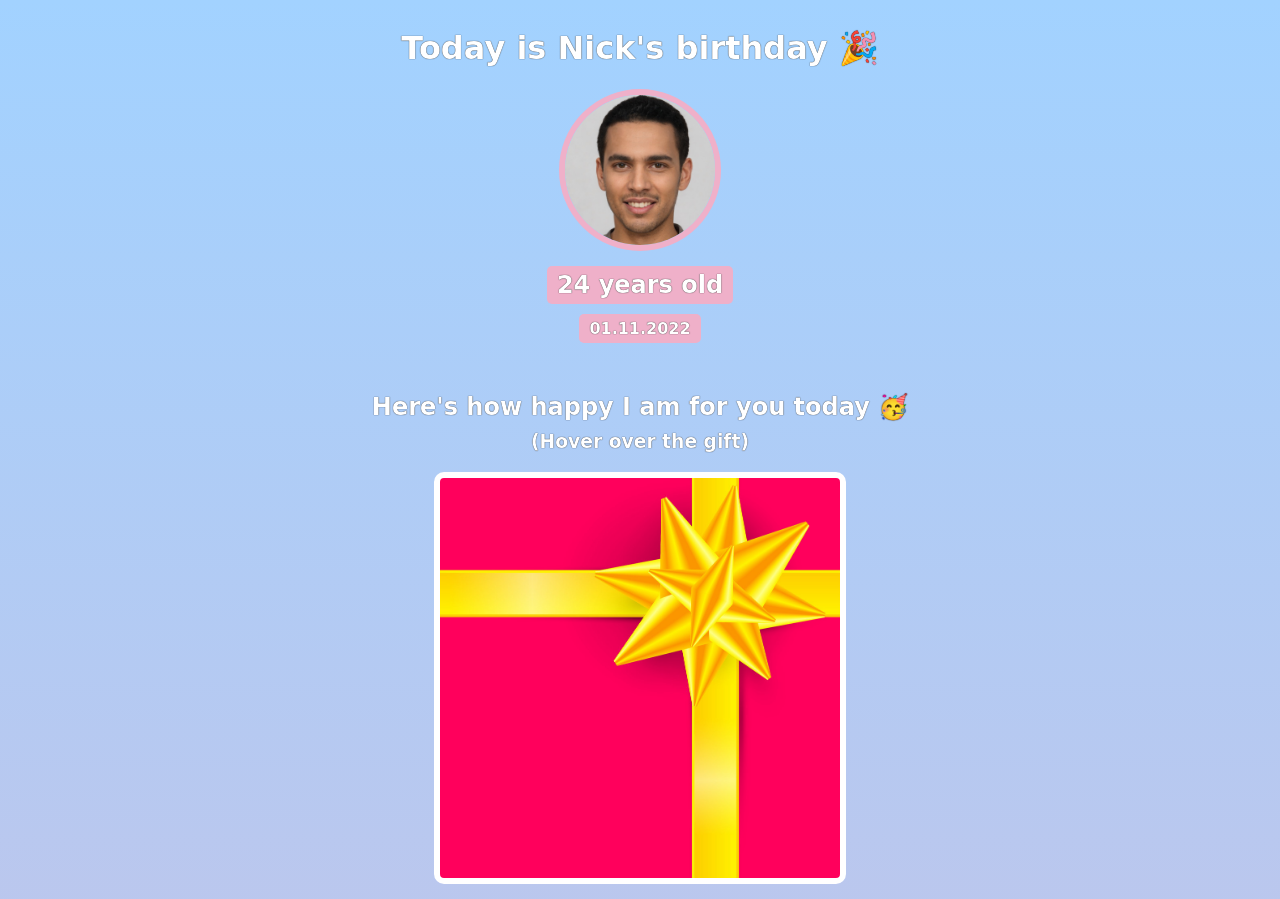
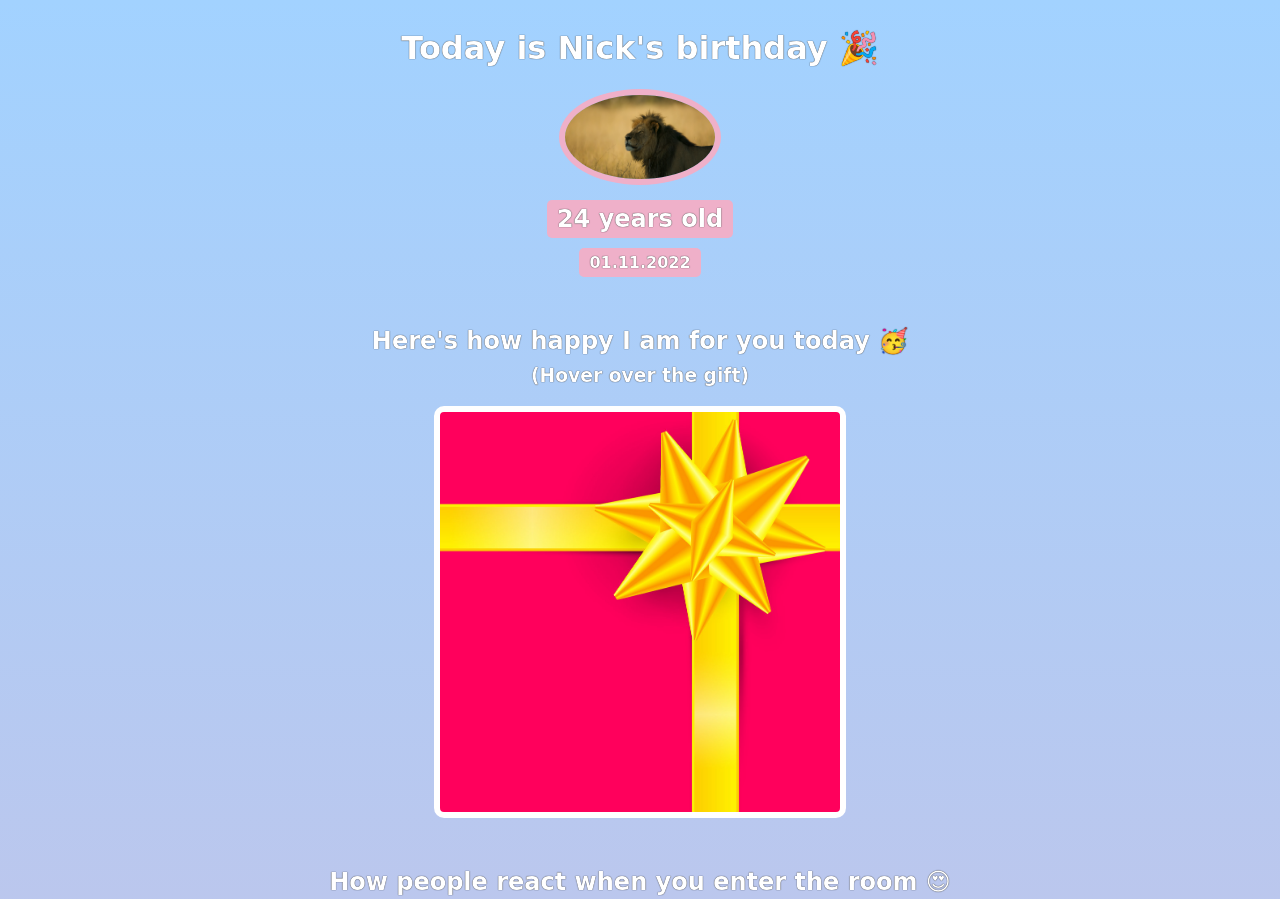
Before and after one commit to Ruthosas3naga/gift-card, a plain HTML site: page index.html in a window 1280 px wide. Shown: the top 899 px of the page. Drawn offline with Linux system fonts and the light colour scheme; a web font is replaced by a local one.

Commit message:
added a lion picture

```diff
--- a/index.html
+++ b/index.html
@@ -8,7 +8,7 @@
     <body>
         <div id="header">
             <h1>Today is Nick's birthday 🎉</h1>
-            <img id="bff-img" src="images/nick.jpg">
+            <img id="bff-img" src="images/lion.png">
             <h2 id="bday-age">24 years old</h2>
             <h4 id="bday-date">01.11.2022</h4>
         </div>
```
Also changed, not shown: images/lion.png (added).
